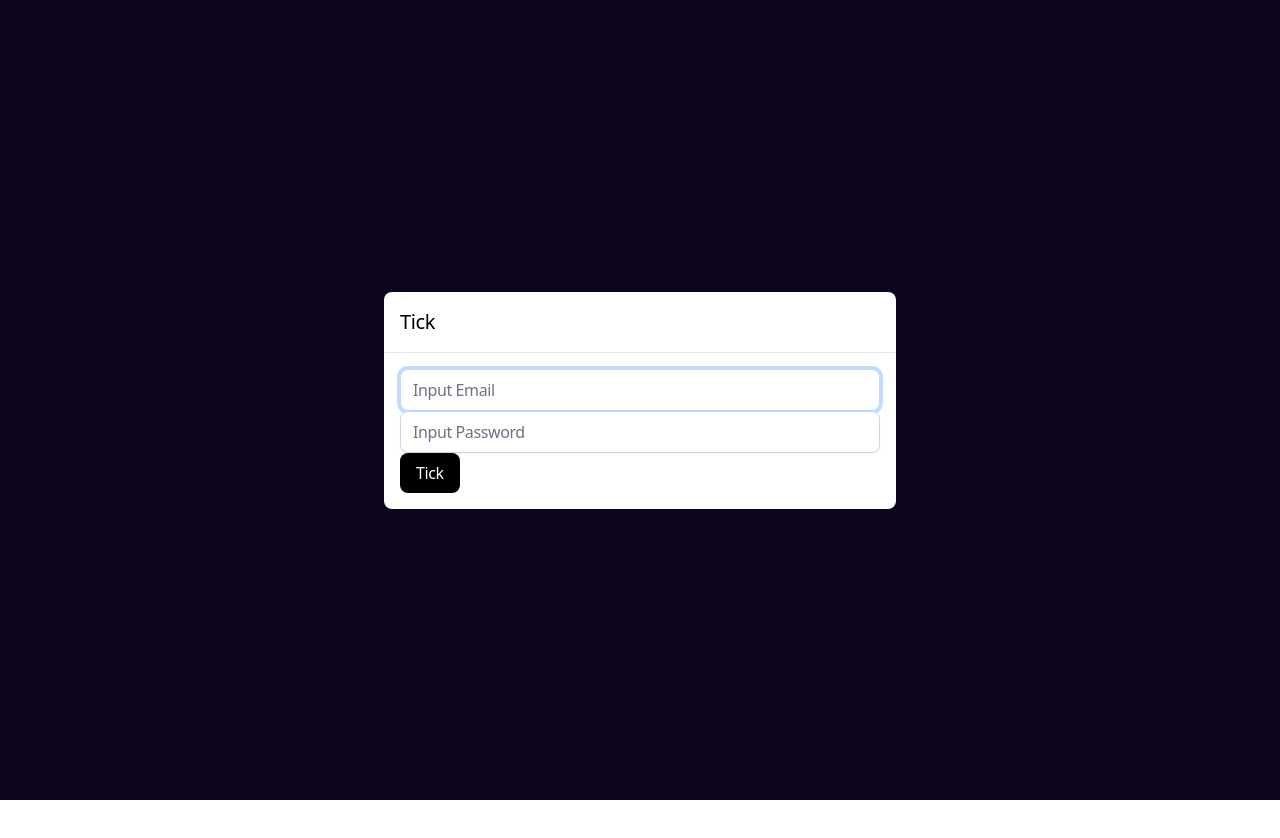
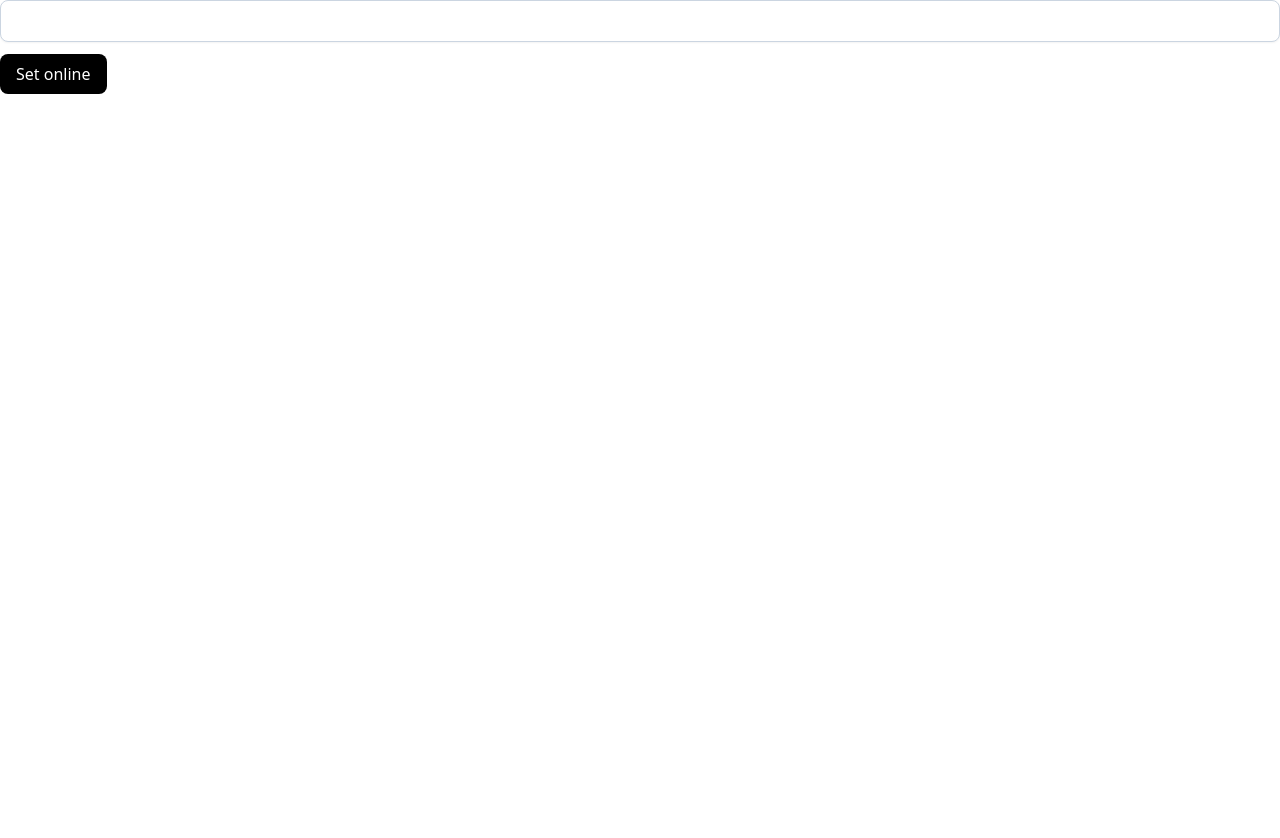
Before and after one commit to elfanhari/parsinta-react, a React (Vite) app: page / in a window 1280 px wide. Shown: the top 838 px of the page. Before the commit the page ends 800 px from the top, so only its background shows below. Built offline with nearby package versions, Linux system fonts and the light colour scheme.

Commit message:
kinds of useEffect

```diff
--- a/src/App.jsx
+++ b/src/App.jsx
@@ -1,39 +1,49 @@
-import { useRef } from 'react';
+import { useEffect, useRef, useState } from 'react';
 import Button from './components/Button';
 import Card from './components/Card';
 import PlaceContentCenter from './components/PlaceContentCenter';
 import Input from './components/Input';
 
 function App() {
-  const inputRef = useRef(null); // Inisialisasi useRef
+  const [name, setName] = useState('')
+  const [online, setOnline] = useState(false)
+  const [scrollPosition, setScrollPosition] = useState(window.scroll)
 
-  function handleClick() {
-    alert('oke')
-    // if (inputRef.current) {
-    //   inputRef.current.focus(); // Fokus ke input yang di-referensikan
-    // }
+  // selalu di render jika ada suatu perubahan dimanapun
+  useEffect(() => {
+    // console.log('saya selalu di render');
+  })
+
+  // Di render sekali saat pertama saja
+  useEffect(() => {
+    console.log('Aku terender di awal saja!');
+  }, [])
+
+  // Di render saat variable terkait ada perubahan/ c. Online
+  useEffect(() => {
+    // console.log(`I am now ${online ? 'online' : 'offline'}`);
+  }, [online])
+
+  function updateScrollPosition(){
+    const windowScrolling = window.scrollY;
+    console.log(`Window scroll position ${windowScrolling}`);
+    setScrollPosition(windowScrolling)
   }
 
+  useEffect(() => {
+    console.log('Attaching')
+    window.addEventListener('scroll', updateScrollPosition)
+    return () => {
+      console.log('Detaching')
+      window.removeEventListener('scroll', updateScrollPosition)
+    }
+  },)
+
   return (
-    <PlaceContentCenter>
-      <Card>
-        <Card.Title>Tick</Card.Title>
-        <Card.Body>
-          <Input
-            isFocused
-            placeholder="Input Email"
-            className="border border-black mt-3"
-          />
-          <Input
-            placeholder="Input Password"
-            className="border border-black"
-          />
-          <Button onClick={handleClick}>
-            Tick
-          </Button>
-        </Card.Body>
-      </Card>
-    </PlaceContentCenter>
+    <div className={'h-[4000px]'}>
+      <Input value={name} onChange={(e) => setName(e.target.value)}/>
+      <Button onClick={(e) => setOnline(!online)}>Set {online ? 'offline' : 'online'}</Button>
+    </div>
   );
 }
 
--- a/src/components/Button.jsx
+++ b/src/components/Button.jsx
@@ -8,7 +8,7 @@ export default function Button(props) {
       {...props}
       className={clsx(
         className,
-        '[&>svg]:w-5 [&>svg]:h-5 [&>svg]:stroke-1 inline-flex justify-center whitespace-nowrap items-center gap-x-2 text-white px-4 h-10 py-2 rounded-lg',
+        '[&>svg]:w-5 [&>svg]:h-5 [&>svg]:stroke-1 inline-flex justify-center whitespace-nowrap items-center gap-x-2 text-white px-4 h-10 py-2 rounded-lg mt-3',
       )}>
       {text || children}
     </button>
--- a/src/components/Input.jsx
+++ b/src/components/Input.jsx
@@ -15,7 +15,7 @@ const Input = ({isFocused = false, type = 'text', ...props}) => {
       {...props}
       type={type}
       className={
-        'transition duration-300 w-full focus:outline-none focus:ring focus:ring-blue-200 focus:border-blue-200 border-slate-300 shadow-sm rounded-lg'
+        'text-black transition duration-300 w-full focus:outline-none focus:ring focus:ring-blue-200 focus:border-blue-200 border-slate-300 shadow-sm rounded-lg'
       }
     />
   );
--- a/src/components/PlaceContentCenter.jsx
+++ b/src/components/PlaceContentCenter.jsx
@@ -1,7 +1,7 @@
 export default function PlaceContentCenter({ children }) {
   return (
     <div className='bg-black'>
-      <div className='bg-violet-900/20 min-h-screen flex items-center justify-center antialiased tracking-tight'>
+      <div className='bg-violet-200/20 min-h-screen flex items-center justify-center antialiased tracking-tight'>
         <div className='max-w-lg w-full min-h-creen text-violet-50'>{children}</div>
       </div>
     </div>
```
